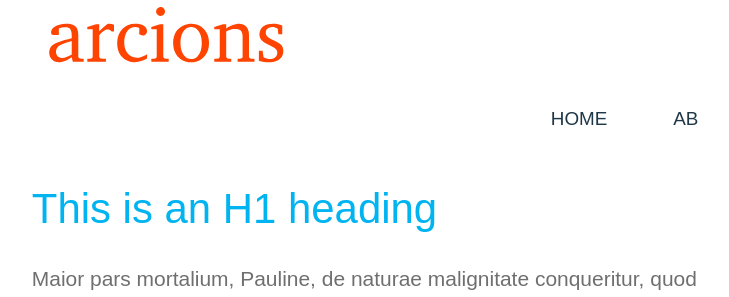
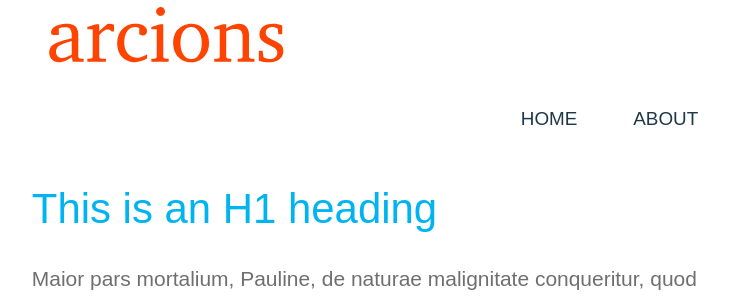
Before and after one commit to arcions/arcions.github.io, a Jekyll site: the page built from index.html, in a window 1280 px wide. Shown: the top 297 px of the page, without its empty margins (275-1004 px from the left). Built offline with Jekyll 4.4.1, drawn with Linux system fonts in a browser that asks for light colours; nearby versions of some CDN libraries; some web fonts are replaced; Markdown is read by kramdown in place of the engine named in the settings.

Commit message:
Update main.css

```diff
--- a/stylesheets/main.css
+++ b/stylesheets/main.css
@@ -247,8 +247,8 @@ h6 {
 
 nav ul li {
     display: inline;
-    margin-left:100px;
-    margin-right:-40px;
+    margin-left:50px;
+    margin-right:0px;
     font-family:'Nuvo', sans-serif;
     font-size: 90%;
     text-transform:uppercase;
```
